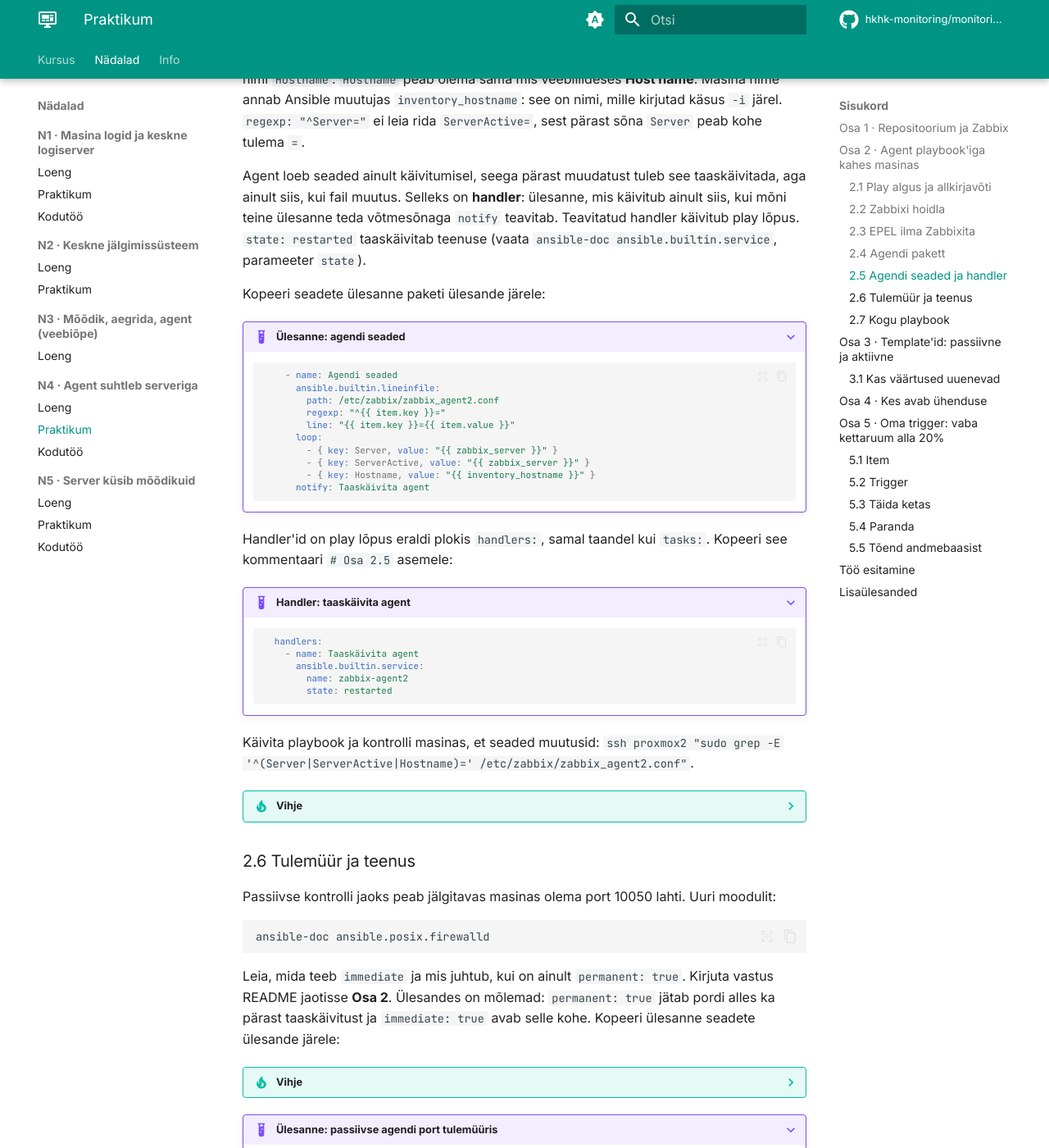
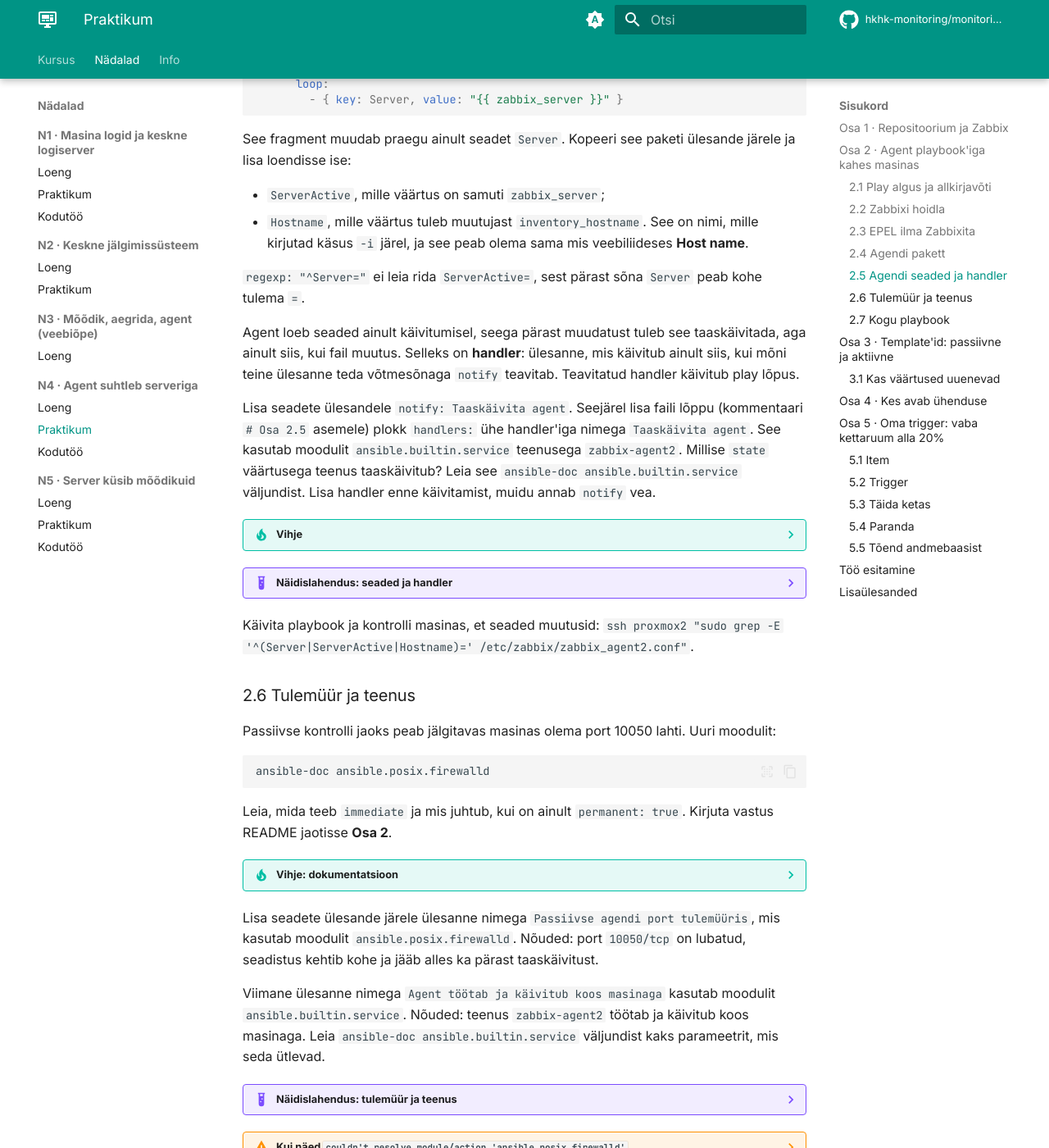
Before and after one commit to hkhk-monitoring/monitoring, an MkDocs documentation site: the page built from docs/week04/lab.md, in a window 1280 px wide and 1400 px high, scrolled down 5101 px. Shown: the whole window at 82% size. Built offline with MkDocs 1.6.1 and Material for MkDocs 9.7.7, drawn with Linux system fonts in a browser that asks for light colours; comment, search, counter and statistics services are not loaded; some of the changed text lies outside the part shown.

````diff
--- a/docs/week04/lab.md
+++ b/docs/week04/lab.md
@@ -7,7 +7,7 @@ tags:
 
 # Praktikum: agent suhtleb serveriga
 
-Täna paigaldad Zabbix agent 2 Ansible'i playbook'iga mõlemasse jälgitavasse masinasse, seod hostid valmis template'iga, kontrollid, et mõõteväärtused uuenevad, ja lood oma trigger'i, mille tingimuse täitumisel tekib probleem: vaba kettaruumi on alla 20%.
+Täna paigaldad Zabbix agent 2 Ansible'i playbook'iga mõlemasse jälgitavasse masinasse. Seod hostid valmis template'itega, kontrollid mõõteväärtuste uuenemist ning lood oma trigger'i vaba kettaruumi jälgimiseks.
 
 **Edenemine:** laboritahvel <http://192.168.125.187:8092/> (VPN-iga).
 
@@ -24,7 +24,7 @@ Täna paigaldad Zabbix agent 2 Ansible'i playbook'iga mõlemasse jälgitavasse m
   <figcaption>Joonis 4.8. Praktikumi ülesehitus. `proxmox2` on passiivne ja `proxmox3` aktiivne agent (Talvik, 2026).</figcaption>
 </figure>
 
-Praktikum läheb lihtsamast keerulisemani ja iga sammu saad teha iseseisvalt. Loe enne käsku selgitus, mõtle läbi plokk **Ennusta**, tee samm ja võrdle tulemust plokiga **Oodatav tulemus**. Kui jääd kinni, ava **Vihje**. Kui tuleb veateade, ava plokk, mis algab sõnaga **Kui**.
+Lisad playbook'i ülesanded ükshaaval. Enne käivitamist ennusta tulemust, seejärel vaata väljundit ja põhjenda, mis muutus. Kui tulemus erineb oodatust, uuri erinevust enne järgmise sammu lisamist. Esimesed ülesanded on näidatud tervikuna, järgmised koostad ise sama mustri järgi. Näidislahendus on kokkuvolditud plokis, ava see, kui jääd kinni või tahad oma lahendust kontrollida. Kirjuta ennustused ja tulemuste võrdlus README vastava osa alla. Kui tuleb veateade, ava plokk, mis algab sõnaga **Kui**.
 
 ## Osa 1 · Repositoorium ja Zabbix
 
@@ -90,11 +95,11 @@ ssh proxmox3 "sudo firewall-cmd --state"
     sudo firewall-cmd --list-services
     ```
 
-    Teenuste hulgas peab olema `ssh`. Seejärel ava teine terminal ja kontrolli `ssh proxmox2 hostname`. Kui uus ühendus ei õnnestu, eemalda tulemüür avatud seansis (`sudo systemctl disable --now firewalld`) ja anna õpetajale teada.
+    Teenuste hulgas peab olema `ssh`. Seejärel ava teine terminal ja kontrolli `ssh proxmox2 hostname`. Kui uus ühendus ei õnnestu, peata tulemüür avatud seansis (`sudo systemctl disable --now firewalld`) ja anna õpetajale teada.
 
 ## Osa 2 · Agent playbook'iga kahes masinas
 
-Paigalduse põhiosa on mõlemas masinas sama ja agendi seadetes erineb ainult masina nimi. Seepärast teeb selle playbook. Ehitad playbook'i `konf/agent.yml` üles ülesanne haaval: lisad ülesande, käivitad playbook'i ja vaatad tulemust. Starteri failis on play algus, allkirjavõtme ülesanne ja kaks EPEL-i ülesannet. Iga järgmise ülesande juures on selgitus ja kood kokkuvolditud plokis: loe selgitus, kopeeri ülesanne faili kommentaariga märgitud kohta ja käivita playbook. Nii näed iga ülesande mõju eraldi.
+Paigalduse põhiosa on mõlemas masinas sama ja agendi seadetes erineb ainult masina nimi. Seepärast teeb selle playbook. Koostad playbook'i `konf/agent.yml` ülesannete kaupa: lisad ülesande, käivitad playbook'i ja vaatad tulemust. Starteri failis on play algus, allkirjavõtme ülesanne ja kaks EPEL-i ülesannet. Iga järgmise ülesande juures on selgitus ja kood kokkuvolditud plokis: loe selgitus, kopeeri ülesanne faili kommentaariga märgitud kohta ja käivita playbook. Nii näed iga ülesande mõju eraldi.
 
 Playbook teeb järjest seda, mida Zabbixi juhend [Download and install Zabbix](https://www.zabbix.com/download?zabbix=7.0&os_distribution=alma_linux&os_version=9&components=agent_2&db=&ws=) käsitsi teeb: impordib allkirjavõtme, lisab Zabbix 7.0 hoidla, välistab EPEL-ist Zabbixi vanemad paketid, paigaldab `zabbix-agent2`, muudab seadeid, avab tulemüüris pordi ja käivitab teenuse. Uued moodulid on tabelis 4.5.
 
@@ -117,7 +122,7 @@ Playbook teeb järjest seda, mida Zabbixi juhend [Download and install Zabbix](h
 
 ### 2.1 Play algus ja allkirjavõti
 
-Ava `konf/agent.yml` VS Code'is. Faili alguses on play: `hosts: all` tähendab kõiki masinaid, mille annad käsus `-i`, ja `become: true` käivitab ülesanded `sudo` kaudu. Muutuja `zabbix_server` sisse kirjuta `proxmox1` laborivõrgu IP-aadress osast 1. Seda kasutavad hiljem agendi seaded.
+Ava `konf/agent.yml` VS Code'is. Faili alguses on play: `hosts: all` tähendab kõiki masinaid, mille annad käsus `-i`, ja `become: true` kasutab ülesannete täitmiseks õiguste tõstmist, selles laboris `sudo` kaudu. Määra muutuja `zabbix_server` väärtuseks `proxmox1` laborivõrgu IP-aadress osast 1. Seda kasutavad hiljem agendi seaded.
 
 Esimene ülesanne impordib Zabbixi allkirjavõtme. Ilma selleta keeldub `dnf` Zabbixi hoidla pakette paigaldamast, sest ei saa kontrollida, et need tulevad Zabbixilt. Iga ülesanne on samal kujul: `name` ütleb inimesele, mida see teeb, järgmine rida on mooduli nimi ja selle all mooduli parameetrid.
 
@@ -144,14 +149,14 @@ ansible-galaxy collection install ansible.posix
 ```
 
 ??? question "Ennusta"
-    Zabbixi agenti pole kummaski masinas. Mis olekus on esimene ülesanne mõlemas masinas, `ok` või `changed`?
+    Kas agendi puudumisest piisab, et ennustada allkirjavõtme ülesande olekuks `changed`? Millest tulemus tegelikult sõltub?
 
 ```bash
 ansible-playbook -i proxmox2,proxmox3, konf/agent.yml
 ```
 
 ??? success "Oodatav tulemus"
-    Ülesanne on mõlemas masinas `changed`, sest võtit polnud. Käivita uuesti: nüüd on see `ok`.
+    Kui võtit masinas polnud, on ülesanne `changed`, kui see oli juba olemas (näiteks varasemast katsest), on see `ok`. Käivita uuesti: nüüd on see kindlasti `ok`.
 
 ### 2.2 Zabbixi hoidla
 
@@ -181,9 +186,14 @@ Kui masinas on ka EPEL-i hoidla, pakub see Zabbixi vanemat versiooni ja `dnf` v
 
 ### 2.4 Agendi pakett
 
-Agendi pakett tuleb nüüd Zabbixi hoidlast. Ülesanne on sama kujuga nagu hoidla oma, ainult `name` on paketi nimi, mitte aadress. Paketi nimi on Zabbixi juhendi käsus `dnf install`. Kopeeri ülesanne EPEL-i ülesannete järele (kommentaari `# Osa 2.4–2.6` alla):
+Eelmises osas kasutasid moodulit `ansible.builtin.dnf` hoidla paketi paigaldamiseks veebiaadressilt. Sama mooduliga saad paigaldada paketi ka nime järgi.
 
-???+ example "Ülesanne: agendi pakett"
+Lisa EPEL-i ülesannete järele (kommentaari `# Osa 2.4–2.6` alla) ülesanne, mis tagab paketi olemasolu. Paketi nime leiad Zabbixi juhendi käsust `dnf install`. Anna ülesande nimeks `Agendi pakett`.
+
+??? tip "Vihje"
+    Kasuta parameetreid `name` ja `state`. Erinevalt hoidla ülesandest on `name` väärtus paketi nimi, mitte veebiaadress.
+
+??? example "Näidislahendus"
     ```yaml
         - name: Agendi pakett
           ansible.builtin.dnf:
@@ -198,7 +208,7 @@ ssh proxmox2 "rpm -q zabbix-agent2"
 ```
 
 ??? success "Oodatav tulemus"
-    `zabbix-agent2-7.0.…` Kui versioon algab `6.`, tuli pakett EPEL-ist: kontrolli osa 2.3 ülesandeid.
+    `zabbix-agent2-7.0.…` Kui Ansible paigaldas paketi selles käivituses, oli ülesanne `changed`, kui see oli juba olemas, `ok`. Kui versioon algab `6.`, tuli pakett EPEL-ist: kontrolli osa 2.3 ülesandeid.
 
 ??? tip "Vihje"
     Kui `rpm -q` ütleb `package zabbix-agent2 is not installed`, vaata playbook'i väljundist, kas ülesanne *Agendi pakett* oli `ok`, `changed` või `failed`. `failed` puhul on veateade kohe ülesande all.
@@ -217,13 +227,21 @@ Agendi konfiguratsioonifailis on vaikimisi `Server=127.0.0.1`, `ServerActive=127
         - { key: Server, value: "{{ zabbix_server }}" }
 ```
 
-Loendis on veel kaks rida: aktiivse kontrolli seade `ServerActive` (sama aadress) ja masina nimi `Hostname`. `Hostname` peab olema sama mis veebiliideses **Host name**. Masina nime annab Ansible muutujas `inventory_hostname`: see on nimi, mille kirjutad käsus `-i` järel. `regexp: "^Server="` ei leia rida `ServerActive=`, sest pärast sõna `Server` peab kohe tulema `=`.
+See fragment muudab praegu ainult seadet `Server`. Kopeeri see paketi ülesande järele ja lisa loendisse ise:
 
-Agent loeb seaded ainult käivitumisel, seega pärast muudatust tuleb see taaskäivitada, aga ainult siis, kui fail muutus. Selleks on **handler**: ülesanne, mis käivitub ainult siis, kui mõni teine ülesanne teda võtmesõnaga `notify` teavitab. Teavitatud handler käivitub play lõpus. `state: restarted` taaskäivitab teenuse (vaata `ansible-doc ansible.builtin.service`, parameeter `state`).
+- `ServerActive`, mille väärtus on samuti `zabbix_server`;
+- `Hostname`, mille väärtus tuleb muutujast `inventory_hostname`. See on nimi, mille kirjutad käsus `-i` järel, ja see peab olema sama mis veebiliideses **Host name**.
 
-Kopeeri seadete ülesanne paketi ülesande järele:
+`regexp: "^Server="` ei leia rida `ServerActive=`, sest pärast sõna `Server` peab kohe tulema `=`.
 
-???+ example "Ülesanne: agendi seaded"
+Agent loeb seaded ainult käivitumisel, seega pärast muudatust tuleb see taaskäivitada, aga ainult siis, kui fail muutus. Selleks on **handler**: ülesanne, mis käivitub ainult siis, kui mõni teine ülesanne teda võtmesõnaga `notify` teavitab. Teavitatud handler käivitub play lõpus.
+
+Lisa seadete ülesandele `notify: Taaskäivita agent`. Seejärel lisa faili lõppu (kommentaari `# Osa 2.5` asemele) plokk `handlers:` ühe handler'iga nimega `Taaskäivita agent`. See kasutab moodulit `ansible.builtin.service` teenusega `zabbix-agent2`. Millise `state` väärtusega teenus taaskäivitub? Leia see `ansible-doc ansible.builtin.service` väljundist. Lisa handler enne käivitamist, muidu annab `notify` vea.
+
+??? tip "Vihje"
+    `handlers:` on samal taandel kui `tasks:`, mitte ülesannete sees. Handler'i nimi peab olema täpselt sama mis `notify` väärtus, ka suur- ja väiketähed.
+
+??? example "Näidislahendus: seaded ja handler"
     ```yaml
         - name: Agendi seaded
           ansible.builtin.lineinfile:
@@ -237,9 +255,6 @@ Kopeeri seadete ülesanne paketi ülesande järele:
           notify: Taaskäivita agent
     ```
 
-Handler'id on play lõpus eraldi plokis `handlers:`, samal taandel kui `tasks:`. Kopeeri see kommentaari `# Osa 2.5` asemele:
-
-???+ example "Handler: taaskäivita agent"
     ```yaml
       handlers:
         - name: Taaskäivita agent
@@ -250,9 +265,6 @@ Handler'id on play lõpus eraldi plokis `handlers:`, samal taandel kui `tasks:`.
 
 Käivita playbook ja kontrolli masinas, et seaded muutusid: `ssh proxmox2 "sudo grep -E '^(Server|ServerActive|Hostname)=' /etc/zabbix/zabbix_agent2.conf"`.
 
-??? tip "Vihje"
-    `handlers:` on samal taandel kui `tasks:`, mitte ülesannete sees. Handler'i nimi peab olema täpselt sama mis `notify` väärtus, ka suur- ja väiketähed. Kui handler ei käivitu, võrdle neid kahte rida.
-
 ### 2.6 Tulemüür ja teenus
 
 Passiivse kontrolli jaoks peab jälgitavas masinas olema port 10050 lahti. Uuri moodulit:
@@ -261,12 +273,16 @@ Passiivse kontrolli jaoks peab jälgitavas masinas olema port 10050 lahti. Uuri
 ansible-doc ansible.posix.firewalld
 ```
 
-Leia, mida teeb `immediate` ja mis juhtub, kui on ainult `permanent: true`. Kirjuta vastus README jaotisse **Osa 2**. Ülesandes on mõlemad: `permanent: true` jätab pordi alles ka pärast taaskäivitust ja `immediate: true` avab selle kohe. Kopeeri ülesanne seadete ülesande järele:
+Leia, mida teeb `immediate` ja mis juhtub, kui on ainult `permanent: true`. Kirjuta vastus README jaotisse **Osa 2**.
 
-??? tip "Vihje"
-    Kirjuta `ansible-doc` väljundis `/immediate` ja vajuta **Enter**, nii leiad parameetri kirjelduse. Loe ka `permanent` kirjeldust: kumb muudab seadistust kohe, kumb alles pärast tulemüüri uuesti laadimist või taaskäivitust?
+??? tip "Vihje: dokumentatsioon"
+    Kirjuta `ansible-doc` väljundis `/immediate` ja vajuta **Enter**. Loe ka `permanent` kirjeldust: kumb muudab seadistust kohe, kumb alles pärast tulemüüri uuesti laadimist või taaskäivitust?
 
-???+ example "Ülesanne: passiivse agendi port tulemüüris"
+Lisa seadete ülesande järele ülesanne nimega `Passiivse agendi port tulemüüris`, mis kasutab moodulit `ansible.posix.firewalld`. Nõuded: port `10050/tcp` on lubatud, seadistus kehtib kohe ja jääb alles ka pärast taaskäivitust.
+
+Viimane ülesanne nimega `Agent töötab ja käivitub koos masinaga` kasutab moodulit `ansible.builtin.service`. Nõuded: teenus `zabbix-agent2` töötab ja käivitub koos masinaga. Leia `ansible-doc ansible.builtin.service` väljundist kaks parameetrit, mis seda ütlevad.
+
+??? example "Näidislahendus: tulemüür ja teenus"
     ```yaml
         - name: Passiivse agendi port tulemüüris
           ansible.posix.firewalld:
@@ -274,12 +290,7 @@ Leia, mida teeb `immediate` ja mis juhtub, kui on ainult `permanent: true`. Kirj
             permanent: true
             immediate: true
             state: enabled
-    ```
 
-Viimane ülesanne tagab, et agent töötab (`state: started`) ja käivitub koos masinaga (`enabled: true`):
-
-???+ example "Ülesanne: agent töötab"
-    ```yaml
         - name: Agent töötab ja käivitub koos masinaga
           ansible.builtin.service:
             name: zabbix-agent2
@@ -287,8 +298,8 @@ Viimane ülesanne tagab, et agent töötab (`state: started`) ja käivitub koos
             enabled: true
     ```
 
-??? tip "Vihje"
-    Kui ülesanne *Passiivse agendi port tulemüüris* annab vea `couldn't resolve module/action 'ansible.posix.firewalld'`, puudub kollektsioon: paigalda see osa 2.1 käsuga. Kui viga on `firewalld is not running`, vaata osa 1 hoiatust tulemüüri kohta.
+??? warning "Kui näed `couldn't resolve module/action 'ansible.posix.firewalld'`"
+    Kollektsioon puudub: paigalda see osa 2.1 käsuga. Kui viga on `firewalld is not running`, vaata osa 1 hoiatust tulemüüri kohta.
 
 ### 2.7 Kogu playbook
 
@@ -303,14 +314,14 @@ grep -n "TÄIDA" konf/agent.yml
     Esimene käsk väljastab `playbook: konf/agent.yml`. `grep` ei leia midagi.
 
 ??? question "Ennusta"
-    lisasid seadete, tulemüüri ja teenuse ülesanded. Millised ülesanded on nüüd `changed`? Kas handler käivitub?
+    Osa 2.5 lõpus käivitasid playbook'i juba koos seadete ja handler'iga. Nüüd lisasid tulemüüri ja teenuse ülesande. Millised ülesanded võiksid selles käivituses midagi muuta? Kas handler peab käivituma?
 
 ```bash
 ansible-playbook -i proxmox2,proxmox3, konf/agent.yml
 ```
 
 ??? success "Oodatav tulemus"
-    Seadete, tulemüüri ja teenuse ülesanded on `changed` ja lõpus käivitus handler *Taaskäivita agent*, sest seadete fail muutus. Varem lisatud ülesanded on `ok`. `failed=0`.
+    Varem edukalt rakendatud ülesanded on `ok`. Äsja lisatud tulemüüri või teenuse ülesanne võib olla `changed`. Handler käivitub ainult siis, kui selles käivituses muutus seda teavitav ülesanne: kui agendi seaded on juba õiged, ei käivitu see uuesti. Mõlema masina kohta on `failed=0`.
 
 ??? warning "Kui näed `Failed to validate GPG signature for zabbix-release`"
     Ansible kontrollib ka URL-ist paigaldatava paketi allkirja. Ülesanne `rpm_key` peab olema enne hoidla paketi ülesannet.
@@ -319,7 +330,7 @@ ansible-playbook -i proxmox2,proxmox3, konf/agent.yml
     Pakett tuli EPEL-ist. Kontrolli `ssh proxmox2 "grep excludepkgs /etc/yum.repos.d/epel.repo"`: rida peab olema sektsioonis `[epel]`.
 
 ??? question "Ennusta"
-    esimene käivitus lõppes edukalt ja masinaid pole vahepeal muudetud. Mida näitab `PLAY RECAP` teisel käivitusel? Kas handler käivitub uuesti?
+    Esimene käivitus lõppes edukalt ja masinaid pole vahepeal muudetud. Mida näitab `PLAY RECAP` teisel käivitusel? Kas handler käivitub uuesti?
 
 ```bash
 ansible-playbook -i proxmox2,proxmox3, konf/agent.yml | tee logid/a2-teine-kaivitus.txt
@@ -353,7 +364,7 @@ ssh proxmox1 "timeout 3 bash -c '</dev/tcp/<proxmox2-IP>/10050' && echo lahti ||
 **Küsimus (README):** mis juhtuks, kui playbook'is poleks tulemüüri ülesannet? Kumma hosti andmed jääksid tulemata?
 
 ??? tip "Vihje"
-    Mõtle, kumb kontroll vajab sissetulevat ühendust jälgitavasse masinasse ja kumb mitte (loengu joonis 4.3). Ilma tulemüüri ülesandeta oleks port 10050 kinni.
+    Joonista mõlema kontrolliviisi ühenduse suund (loengu joonis 4.3). Märgi ühenduse sihtport ja masin, mille tulemüür seda ühendust mõjutab.
 
 ## Osa 3 · Template'id: passiivne ja aktiivne
 
@@ -387,7 +398,7 @@ Kui mõni host jääb andmeteta, alusta agendi logist `/var/log/zabbix/zabbix_ag
 **Küsimus (README):** mis on veerus **Type** `proxmox2` ja `proxmox3` item'ite erinevus ja mida see tähendab selle kohta, kes ühenduse avab?
 
 ??? tip "Vihje"
-    Võrdle ühe ja sama item'i (näiteks *Load average (1m avg)*) rida mõlemal hostil. Üks tüüp on *Zabbix agent*, teine *Zabbix agent (active)*. Loengu tabel 4.2 seob tüübi sellega, kes ühenduse avab.
+    Leia ühe ja sama item'i (näiteks *Load average (1m avg)*) rida mõlemal hostil ja kirjuta üles veeru **Type** väärtused. Seejärel vaata loengu tabelit 4.2: mida need tüübid ütlevad selle kohta, kes ühenduse avab?
 
 ### 3.1 Kas väärtused uuenevad
 
@@ -414,16 +425,16 @@ ssh proxmox2 "sudo zabbix_agent2 -t 'vm.memory.size[available]'"
 
 ## Osa 4 · Kes avab ühenduse
 
-Passiivne agent vajab avatud porti 10050, aktiivne ei vaja. Kontrolli seda katsega. Järgmine käsk eemaldab tulemüüri vaiketsoonist pordi 10050 lubava kirje, mille playbook lisas. Muudatus kehtib ainult praeguseks, `--permanent` seadet see ei muuda.
+Passiivne agent vajab avatud porti 10050, aktiivne ei vaja. Kontrolli seda katsega. Järgmine käsk eemaldab tulemüüri vaiketsoonist pordi 10050 lubava kirje, mille playbook lisas. Muudatus kehtib ainult praeguseks, püsiseadistust see ei muuda.
 
 ??? question "Ennusta"
-    kumma hosti item'ite väärtused lakkavad uuenemast?
+    Kumma hosti item'ite väärtused lakkavad uuenemast?
 
 ```bash
 ansible all -i proxmox2,proxmox3, -b -m ansible.builtin.command -a "firewall-cmd --remove-port=10050/tcp"
 ```
 
-Oota 4–5 minutit. Vahepeal võid alustada osa 5 esimese sammuga. Siis vaata **Data collection → Hosts** ja **Monitoring → Problems**.
+Oota 4–5 minutit. Ootamise ajal kirjuta README-sse oma ennustus ja vaata loengust üle ühendussuunad. Osa 5 alusta alles siis, kui oled pordi playbook'iga taastanud ja näed, et `proxmox2` väärtused uuenevad jälle. Siis vaata **Data collection → Hosts** ja **Monitoring → Problems**.
 
 ??? success "Oodatav tulemus"
 
@@ -437,7 +448,7 @@ Masina tegelik olek erineb nüüd sellest, mida playbook kirjeldab. **Triiv** (c
 </figure>
 
 ??? question "Ennusta"
-    mida teeb playbook, kui käivitad selle nüüd uuesti?
+    Mida teeb playbook, kui käivitad selle nüüd uuesti?
 
 ```bash
 ansible-playbook -i proxmox2,proxmox3, konf/agent.yml
@@ -532,7 +543,7 @@ df -h /
     `df` näitab veerus `Use%` umbes 85%. Kirjuta `date` kellaaeg README-sse, seda on vaja osa 5 küsimuse jaoks.
 
 ??? question "Ennusta"
-    item'i intervall on 30 sekundit. Millal ilmub probleem **Monitoring → Problems** alla?
+    Item'i intervall on 30 sekundit. Millal ilmub probleem **Monitoring → Problems** alla?
 
 Ava **Monitoring → Problems** ja oota.
 
@@ -575,6 +586,15 @@ cat logid/a5-andmebaas.txt
 ??? tip "Vihje"
     Viivitus koosneb kahest osast: millal item toob järgmise väärtuse (**Update interval**) ja millal trigger seda hindab. Võrdle oma kellaaegu joonisega 4.14.
 
+??? note "Kontrollnimekiri"
+    - [ ] Mõlema masina agenditeenus töötab.
+    - [ ] Mõlema hosti mõõteväärtused uuenevad.
+    - [ ] Tulemüüri katse muudatus on playbook'iga taastatud.
+    - [ ] Katsefail `/ketas-tais` on eemaldatud.
+    - [ ] Sinu kettaruumi trigger ei ole probleemi olekus.
+    - [ ] Kolm tõendifaili on olemas ja nende sisu on kontrollitud.
+    - [ ] README-s on ennustused, tulemuste võrdlused ja vastused.
+
 ## Töö esitamine
 
 Repositooriumis on README vastused, täidetud playbook `konf/agent.yml` ja kolm tõendifaili. Oma arvutis repositooriumi kaustas:
````
Also changed, not shown: other parts of docs/week04/lab.md (+10 -5 lines), docs/week05/lab.md (+5 -5 lines).
